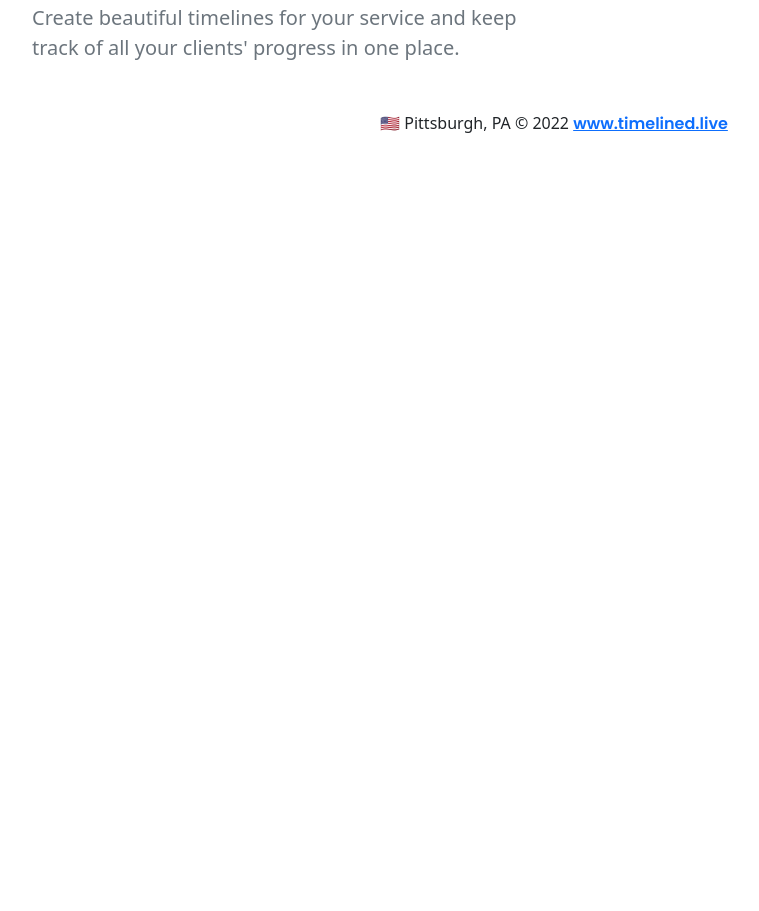
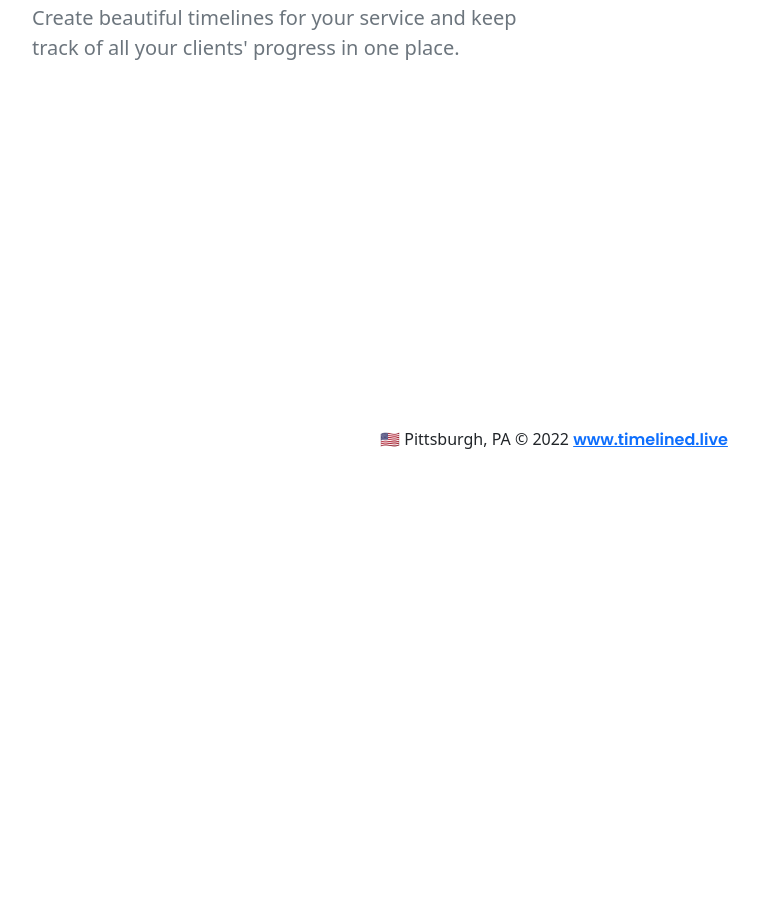
Before and after one commit to silogramijneb/timelined.live, a Django app: page / in a window 1280 px wide. Shown: the part 333-1244 px from the top of the page, without its empty margins (86-845 px from the left). Before the commit the page ends 466 px from the top, so only its background shows below. Run offline with Django 4.2, Linux system fonts and the light colour scheme; some libraries are stand-ins or nearby versions.

Commit message:
update base.html

```diff
--- a/website/main/templates/main/base.html
+++ b/website/main/templates/main/base.html
@@ -29,9 +29,16 @@
 				margin-top: 5rem;
 			}
 
-			div.footer-header {
+			div.page-container {
+				position: relative;
+				min-height: 100vh;
+			}
+
+			div.footer-container {
 				position: absolute;
 				bottom: 0;
+				width: 100%;
+				height: 2.5rem;
 			}
 		</style>
 	</head>
@@ -109,7 +116,7 @@
 		</header>
 
 
-		<div class="content">
+		<div class="page-container">
 			{% block content %}
 			{% endblock %}
 		</div>
```
